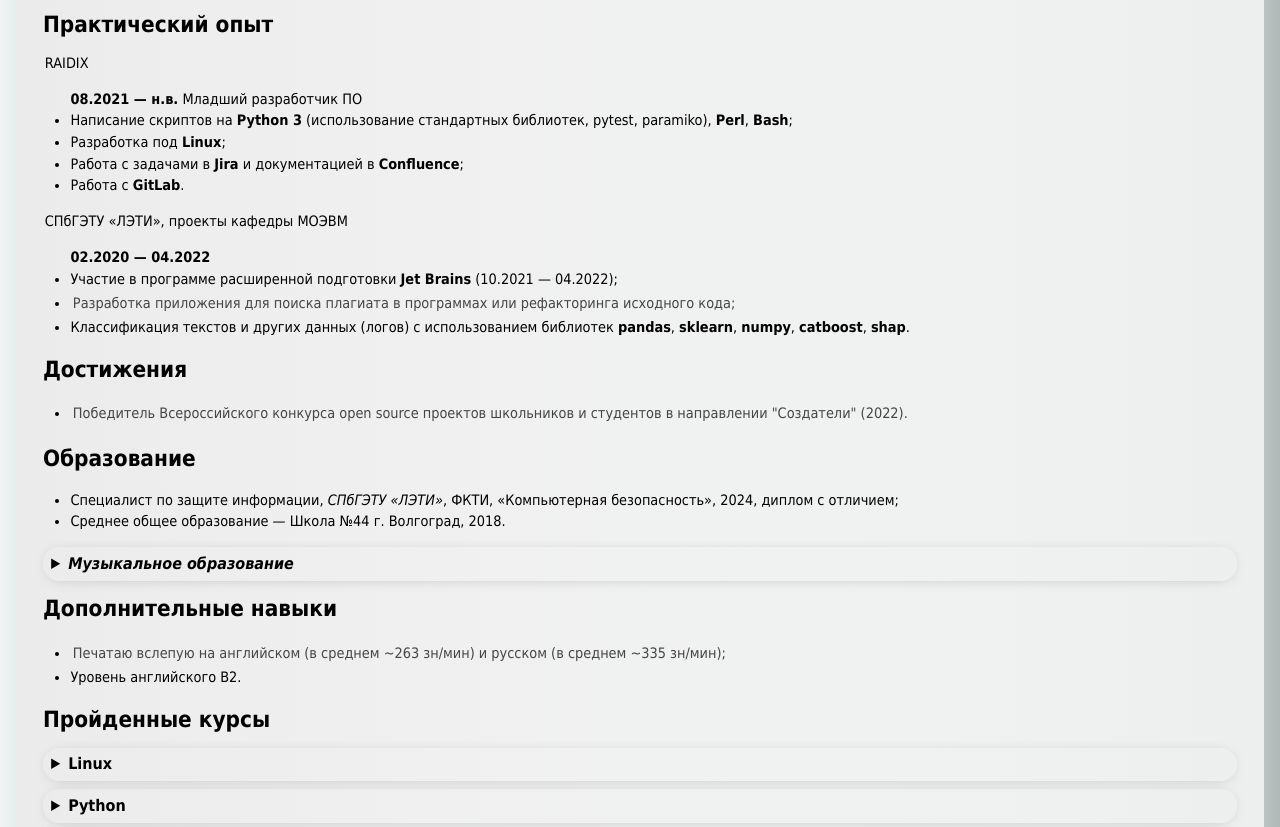
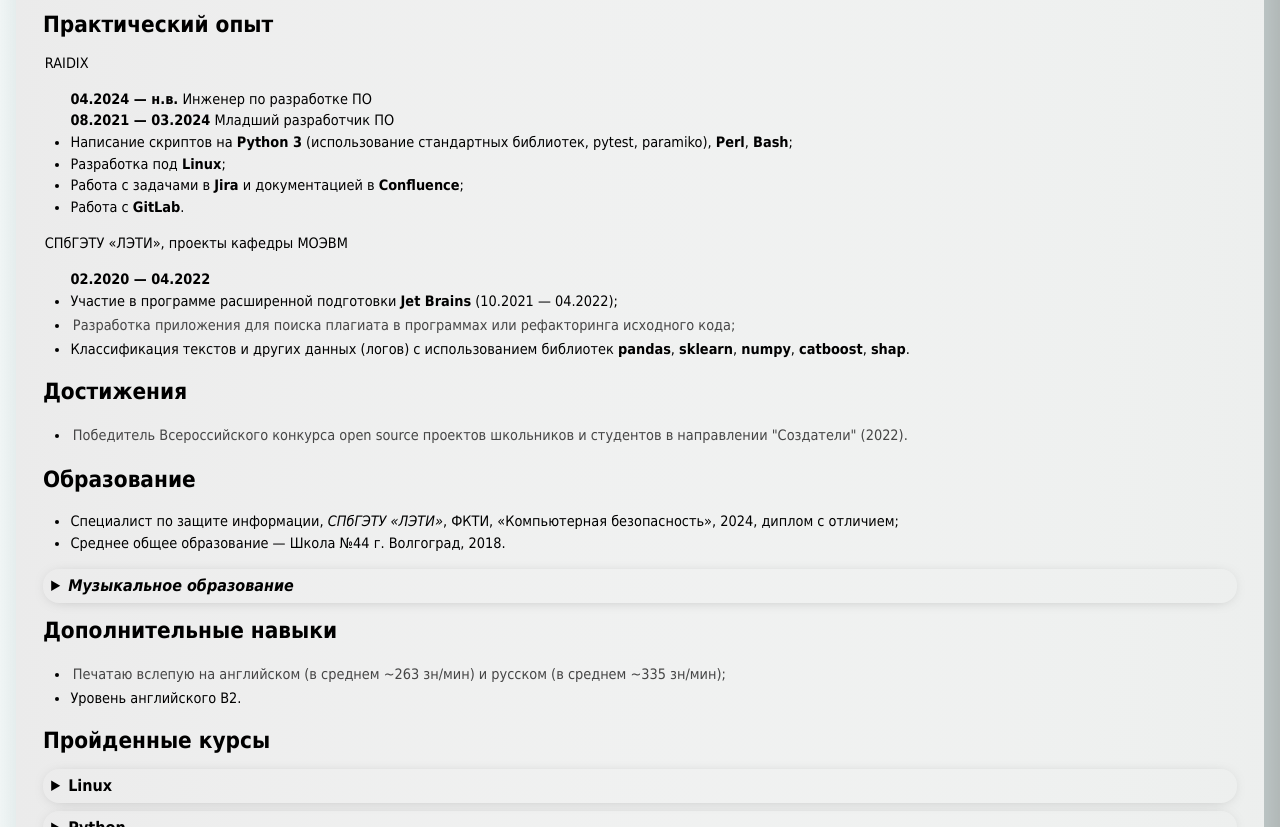
Before and after one commit to Artanias/Artanias.github.io, a plain HTML site: page index.html in a window 1280 px wide. Shown: the part 273-1100 px from the top of the page. Drawn offline with Linux system fonts and the light colour scheme.

Commit message:
Обновлена информация о работе.

```diff
--- a/index.html
+++ b/index.html
@@ -17,7 +17,8 @@
                 <h2>Практический опыт</h2>
                 <p>RAIDIX</p>
                 <ul class="card-list margin">
-                    <b>08.2021 — н.в.</b> Младший разработчик ПО
+                    <b>04.2024 — н.в.</b> Инженер по разработке ПО<br>
+                    <b>08.2021 — 03.2024</b> Младший разработчик ПО
                     <li>Написание скриптов на <b>Python 3</b> (использование стандартных библиотек, pytest, paramiko), <b>Perl</b>, <b>Bash</b>;</li>
                     <li>Разработка под <b>Linux</b>;</li>
                     <li>Работа с задачами в <b>Jira</b> и документацией в <b>Confluence</b>;</li>
```
